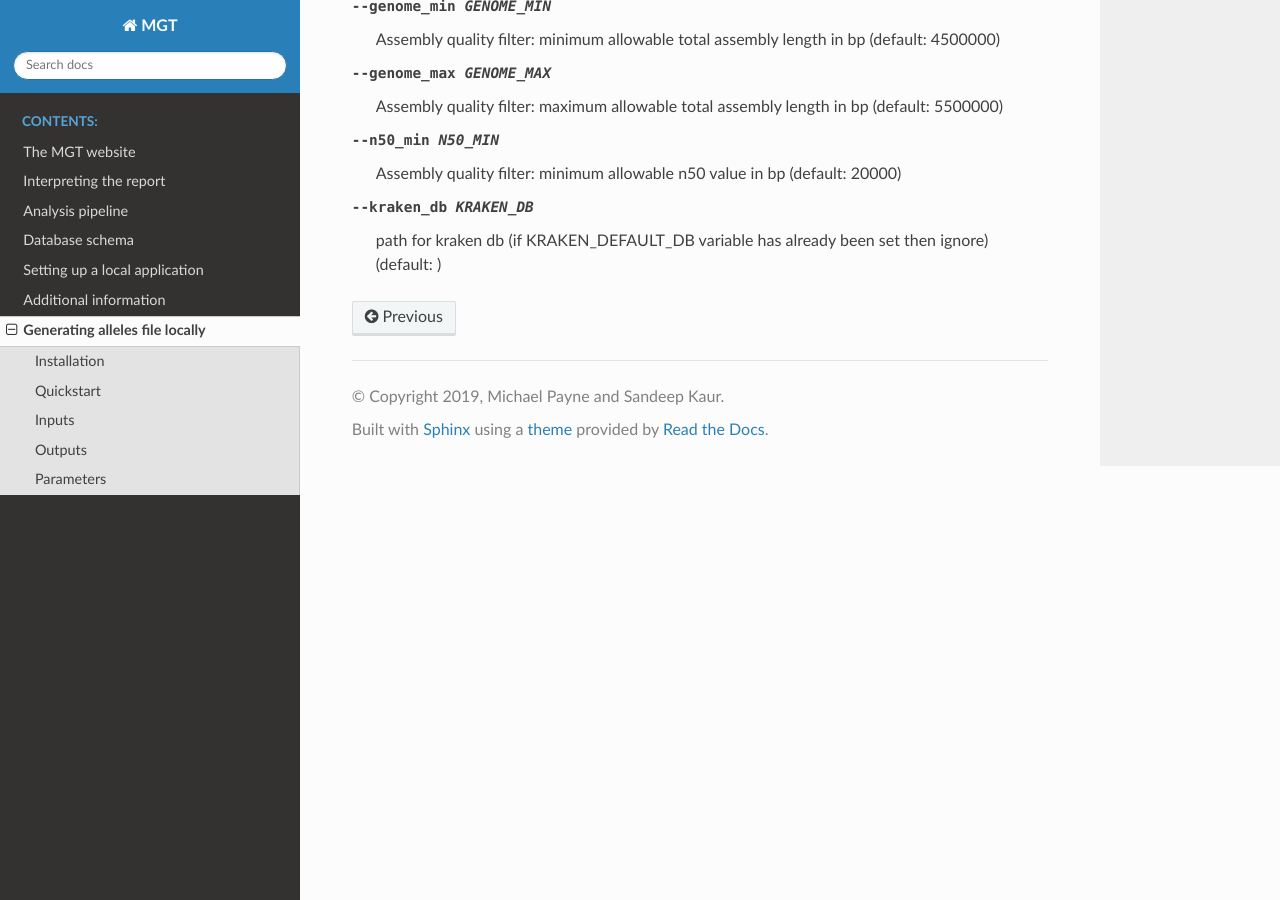
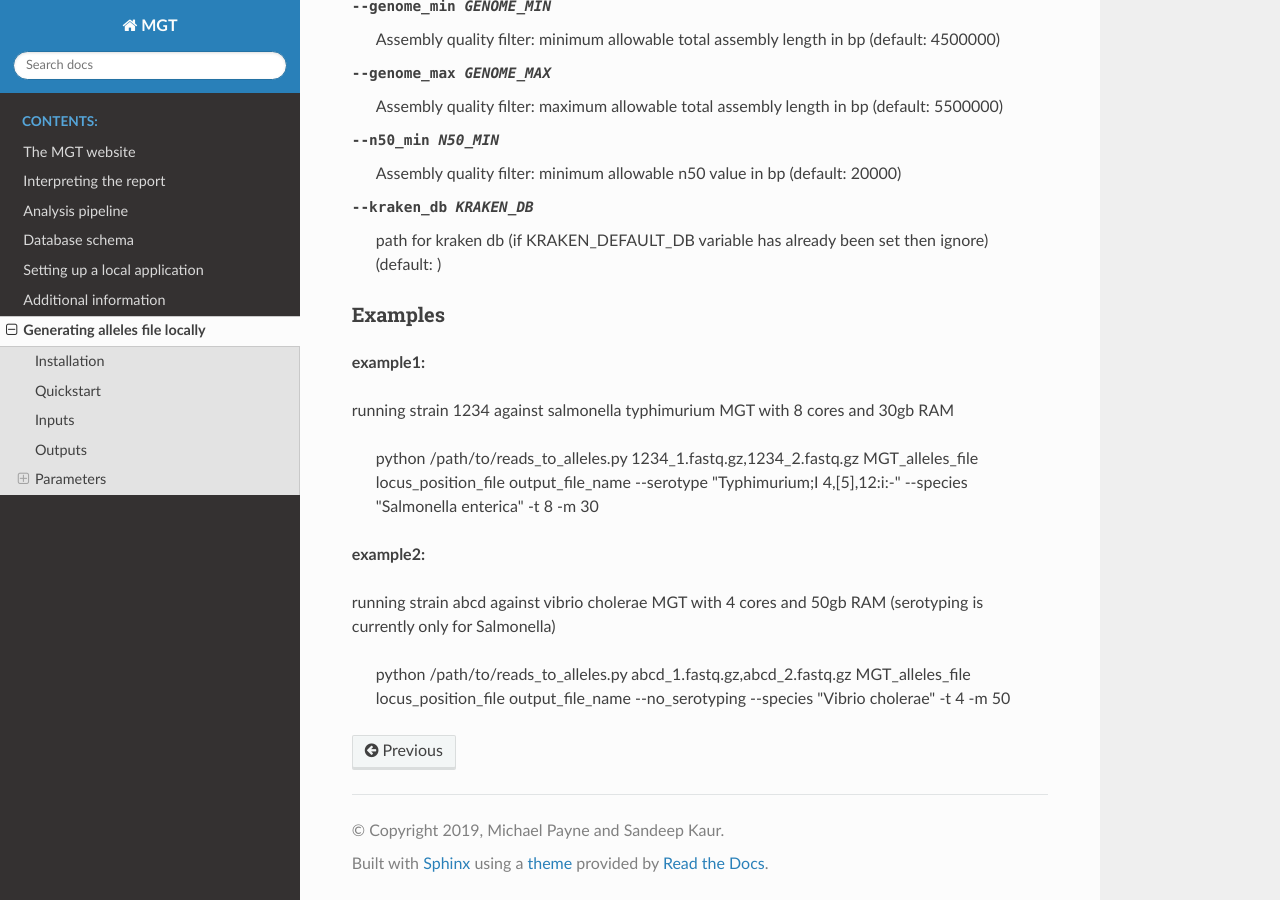
Before and after one commit to crystalsand10/MGT_docs, a Sphinx documentation site: the page built from source/local_allele_calling.rst, in a window 1280 px wide and 900 px high, scrolled down 3080 px. Built offline with Sphinx 7.4.7 and the Read the Docs theme 2.0.0, drawn with Linux system fonts in a browser that asks for light colours.

Commit message:
Update local_allele_calling.rst

```diff
--- a/source/local_allele_calling.rst
+++ b/source/local_allele_calling.rst
@@ -137,3 +137,20 @@
 --kraken_db KRAKEN_DB
                     path for kraken db (if KRAKEN_DEFAULT_DB variable has
                     already been set then ignore) (default: )
+
+
+Examples
+--------
+
+**example1:**
+
+running strain 1234 against salmonella typhimurium MGT with 8 cores and 30gb RAM
+
+    python /path/to/reads_to_alleles.py 1234_1.fastq.gz,1234_2.fastq.gz MGT_alleles_file locus_position_file output_file_name --serotype "Typhimurium;I 4,[5],12:i:-" --species "Salmonella enterica" -t 8 -m 30
+
+**example2:**
+
+running strain abcd against vibrio cholerae MGT with 4 cores and 50gb RAM
+(serotyping is currently only for Salmonella)
+
+    python /path/to/reads_to_alleles.py abcd_1.fastq.gz,abcd_2.fastq.gz MGT_alleles_file locus_position_file output_file_name --no_serotyping --species "Vibrio cholerae" -t 4 -m 50
```
